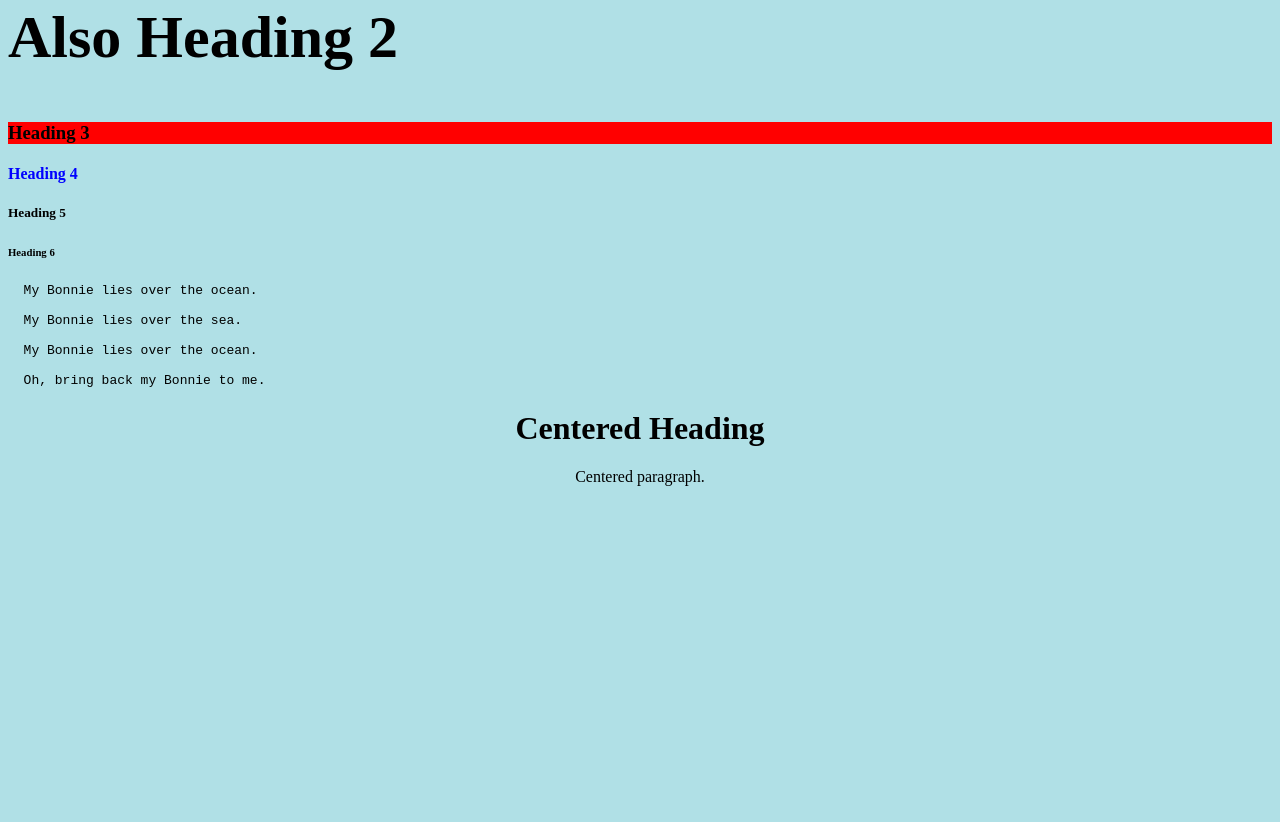
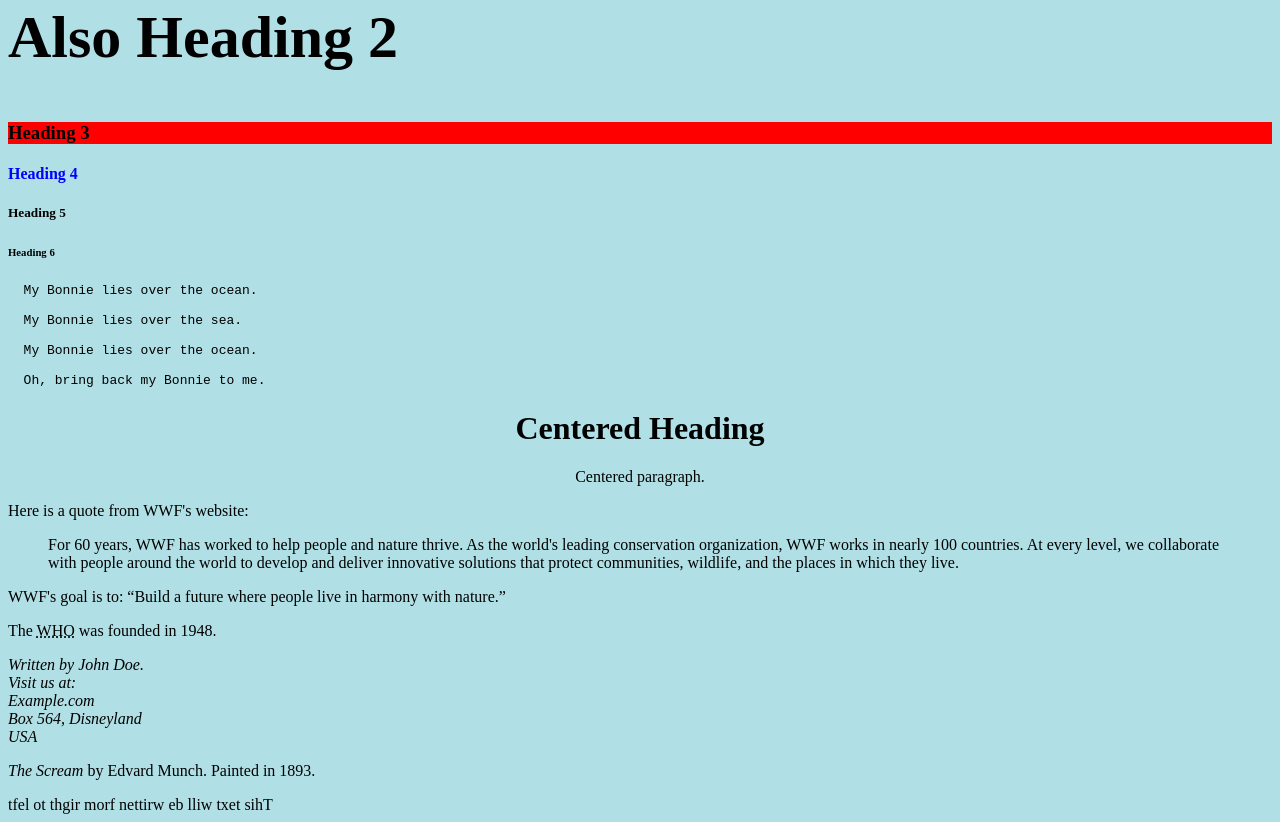
Before and after one commit to hannah-poca/hannah-poca.github.io, a plain HTML site: page index.html in a window 1280 px wide. Shown: the part 1029-1851 px from the top of the page. Before the commit the page ends 1531 px from the top, so only its background shows below. Drawn offline with Linux system fonts and the light colour scheme.

Commit message:
Update index.html

```diff
--- a/index.html
+++ b/index.html
@@ -41,5 +41,20 @@
 </pre>
 <h1 style="text-align:center;">Centered Heading</h1>
 <p style="text-align:center;">Centered paragraph.</p>
+<p>Here is a quote from WWF's website:</p>
+<blockquote cite="http://www.worldwildlife.org/who/index.html">
+For 60 years, WWF has worked to help people and nature thrive. As the world's leading conservation organization, WWF works in nearly 100 countries. At every level, we collaborate with people around the world to develop and deliver innovative solutions that protect communities, wildlife, and the places in which they live.
+</blockquote>
+<p>WWF's goal is to: <q>Build a future where people live in harmony with nature.</q></p>
+<p>The <abbr title="World Health Organization">WHO</abbr> was founded in 1948.</p>
+<address>
+Written by John Doe.<br>
+Visit us at:<br>
+Example.com<br>
+Box 564, Disneyland<br>
+USA
+</address>
+<p><cite>The Scream</cite> by Edvard Munch. Painted in 1893.</p>
+<bdo dir="rtl">This text will be written from right to left</bdo>
 </body>
 </html>
```
